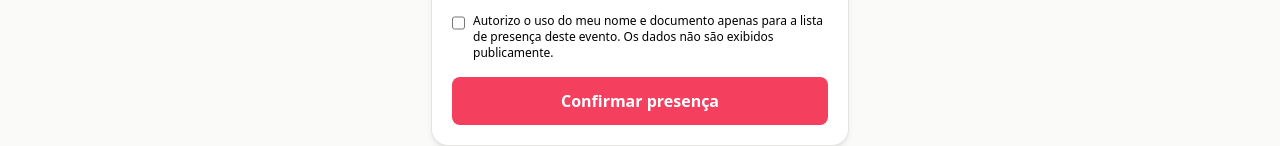
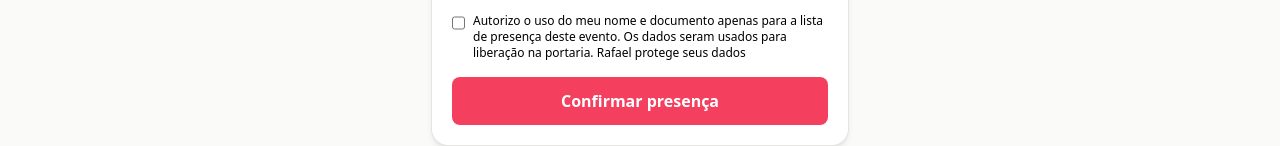
Before and after one commit to Refinha1/Refinha1.github.io, a plain HTML site: page index.html in a window 1280 px wide. Shown: the part 1007-1153 px from the top of the page. Drawn offline with nearby package versions, Linux system fonts and the light colour scheme; no server answers.

Commit message:
Update index.html

```diff
--- a/index.html
+++ b/index.html
@@ -74,7 +74,7 @@
       <label class="flex items-start gap-2 text-xs">
         <input id="presenca-aceite" type="checkbox" class="mt-0.5 h-4 w-4 accent-rose-500" />
         <span>Autorizo o uso do meu nome e documento apenas para a lista de presença deste evento.
-              Os dados não são exibidos publicamente.</span>
+              Os dados seram usados para liberação na portaria. Rafael protege seus dados</span>
       </label>
 
       <p id="presenca-erro" class="hidden text-sm text-red-600"></p>
```
